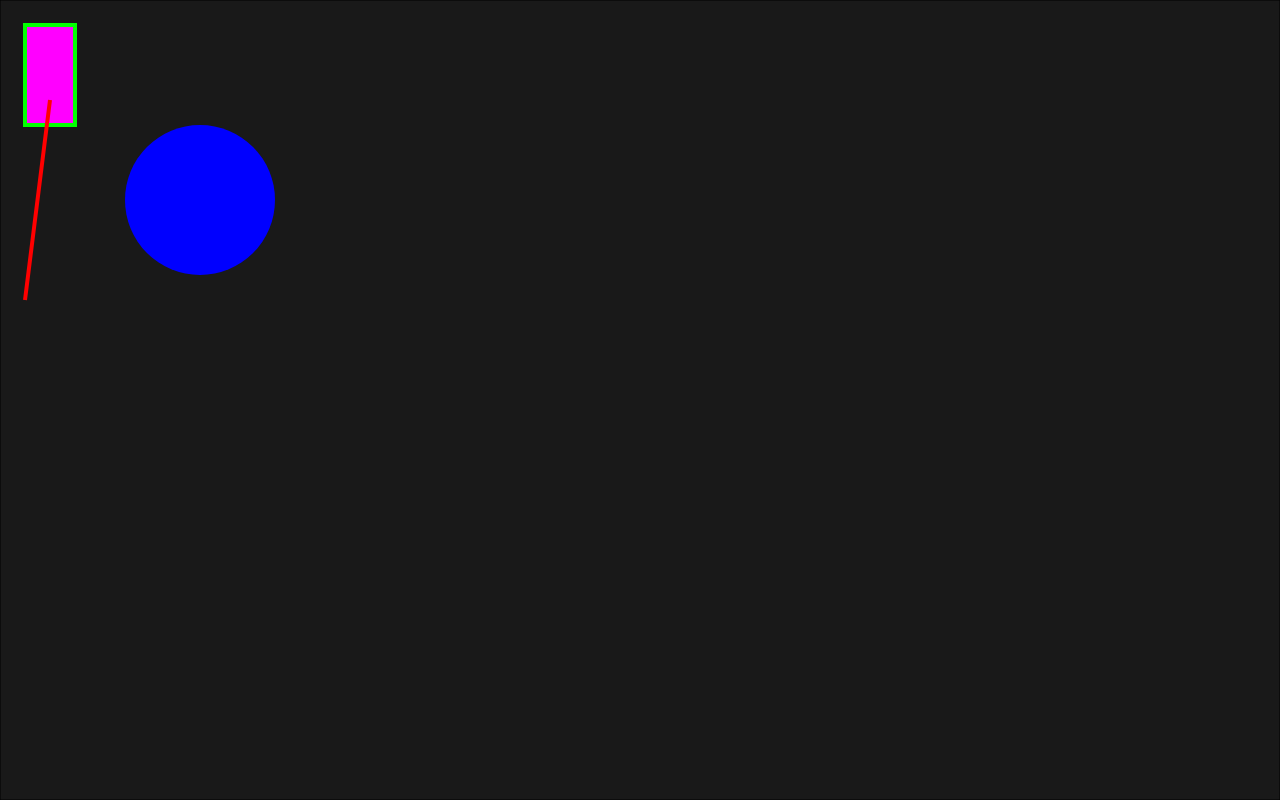
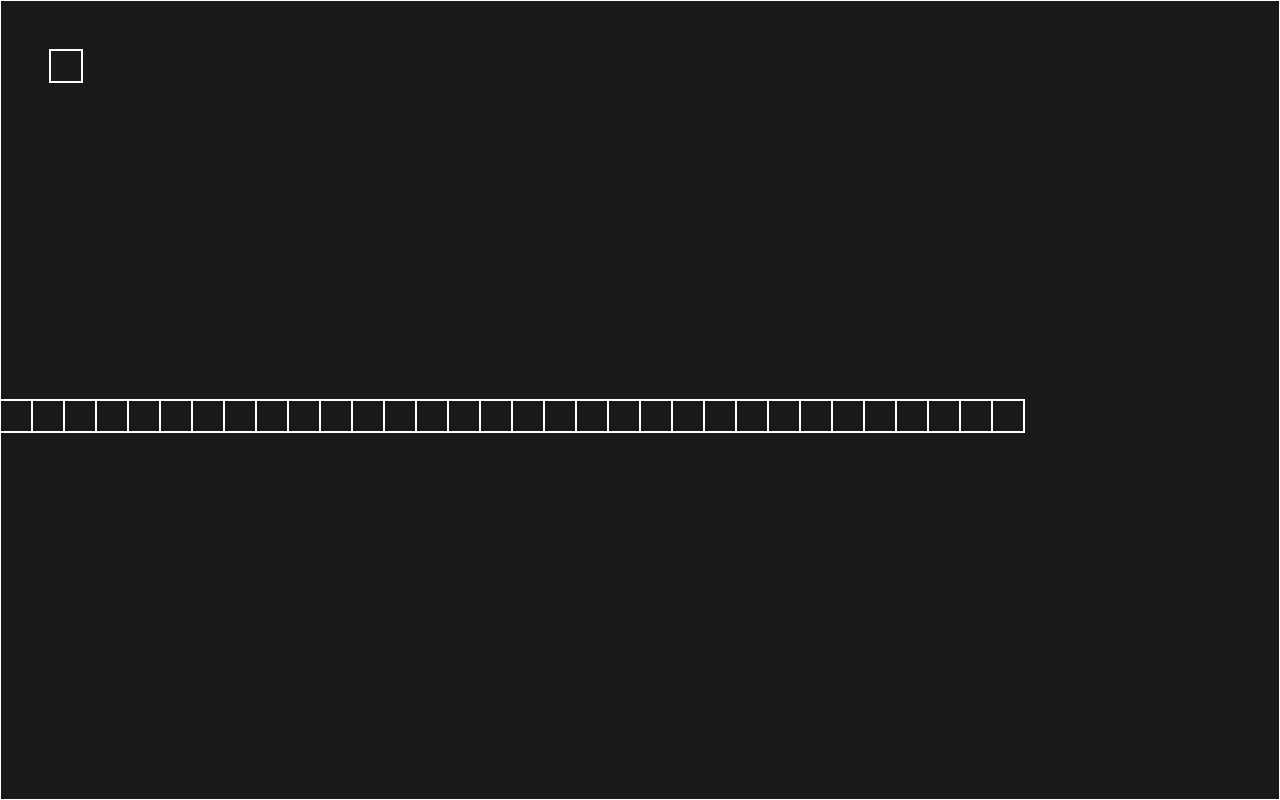
Before and after one commit to sutter12/learn-javascript, a plain HTML site: page platformer/index.html in a window 1280 px wide. Drawn offline with Linux system fonts and the light colour scheme.

Commit message:
platformer part 2
player.js
wall.js
keys.js

```diff
--- a/platformer/index.html
+++ b/platformer/index.html
@@ -4,6 +4,9 @@
     <title>Platformer</title>
     <canvas id="gamescreen" width="100" height="100"></canvas>
     <script src="drawer.js"></script>
+    <script src="player.js"></script>
+    <script src="wall.js"></script>
+    <script src="keys.js"></script>
     <script src="main.js"></script>
 </head>
 
--- /dev/null
+++ b/platformer/keys.js
@@ -0,0 +1,39 @@
+var mouseX = 0;
+var mouseY = 0;
+
+document.onmousemove = function(event) {
+    mouseX = event.clientX;
+    mouseY = event.clientY;
+}//end onmousemove
+
+var keyPress = {};
+var keyDown = {};
+var keyRelease = {};
+
+for(var i=0; i<255; i++) {
+    var l = String.fromCharCode(i);
+    keyPress[l] = false;
+    keyRelease[l] = false;
+    keyDown[l] = false;
+}//end for i loop
+
+document.onkeypress = function(event) {
+    var key = (event.key).toUpperCase();
+    if(!keyDown[key]) {
+        keyDown[key] = true;
+        keyPress[key] = true;
+    }//end if statement
+}//end onkeypress
+
+document.onkeyup = function(event) {
+    var key = (event.key).toUpperCase();
+    keyDown[key] = false;
+    keyRelease[key] = true;
+}//end onkeyup
+
+function keyEnd() {
+    for(var i in keyPress) {
+        keyPress[i] = false;
+        keyRelease[i] = false;
+    }//end for i loop
+}//end keyEnd
--- a/platformer/main.js
+++ b/platformer/main.js
@@ -19,22 +19,64 @@ window.onresize = function() {
     canvas.width = width;
     canvas.height = height;
 
-    background(25, 25, 25);
+    // background(25, 25, 25);
 
-    fillColor(255, 0, 255);
-    // noFill()
-    strokeColor(0, 255, 0);
-    strokeSize(4);
-    rectangle(25, 25, 50, 100);
+    // fillColor(255, 0, 255);
+    // // noFill()
+    // strokeColor(0, 255, 0);
+    // strokeSize(4);
+    // rectangle(25, 25, 50, 100);
 
-    //line does not need a fill
-    strokeColor(255, 0, 0);
-    line(50, 100, 25, 300);
+    // //line does not need a fill
+    // strokeColor(255, 0, 0);
+    // line(50, 100, 25, 300);
 
-    //circle
-    noStroke();
-    fillColor(0, 0, 255);
-    circle(200, 200, 75)
-}
+    // //circle
+    // noStroke();
+    // fillColor(0, 0, 255);
+    // circle(200, 200, 75);
+
+    // background(25, 25, 25); //here to prevent flicker
+    drawLoop();
+}//end onresize
+
+var objects = [];
+
+for(var i=0; i<32; i++) {
+    new wall(i*32, 400);
+}//end for i loop
 
 window.onresize();
+
+var player = new Player(50, 50);
+
+
+function gameLoop() {
+    // console.log("Hello"); // use to see fps
+
+    stepLoop();
+    drawLoop();
+    keyEnd();
+}//end gameLoop()
+
+function stepLoop() {
+    //math to factor fps I think???
+    for(var i=0; i<objects.length; i++) {
+        if(objects[i].step) {
+            objects[i].step();
+        }//end if statement
+    }//end for i loop
+}//end stepLoop
+
+function drawLoop() {
+    background(25, 25, 25);
+    for(var i=0; i<objects.length; i++) { //loop to draw all objects that are able to be drawn
+        if(objects[i].draw) {
+            objects[i].draw();
+        }//end if statement
+    }//end for i loop
+
+}//end drawLoop
+
+var targetFPS = 30;
+setInterval(gameLoop, 1000/targetFPS);
--- /dev/null
+++ b/platformer/player.js
@@ -0,0 +1,26 @@
+class Player {
+    constructor(x, y) {
+        this.x = x;
+        this.y = y;
+        this.size = 32;
+        objects.push(this);
+    }//end constructor
+
+    step() {
+        // this.x = mouseX;
+        // this.y = mouseY;
+
+        if(keyDown.W) {
+            this.y += 4;
+        }//end if key W pressed
+    }//end step
+
+    draw() {
+        //draw white square to draw player
+        strokeColor(255, 255, 255); // player is white
+        // strokeColor(0, 0, 0); //player is black
+        noFill();
+        rectangle(this.x, this.y, this.size, this.size);
+    }//end draw
+
+}//end player class
--- /dev/null
+++ b/platformer/wall.js
@@ -0,0 +1,18 @@
+var walls = [];
+
+class wall {
+    constructor(x, y) {
+        this.x = x;
+        this.y = y;
+        this.size = 32;
+        objects.push(this);
+        walls.push(this);
+    }//end constructor
+
+    draw() {
+        strokeColor(255, 255, 255);
+        noFill();
+        strokeSize(2);
+        rectangle(this.x, this.y, this.size, this.size);
+    }//end draw
+}//end wall class
```
Also changed, not shown: platformer/progression.txt (added).
